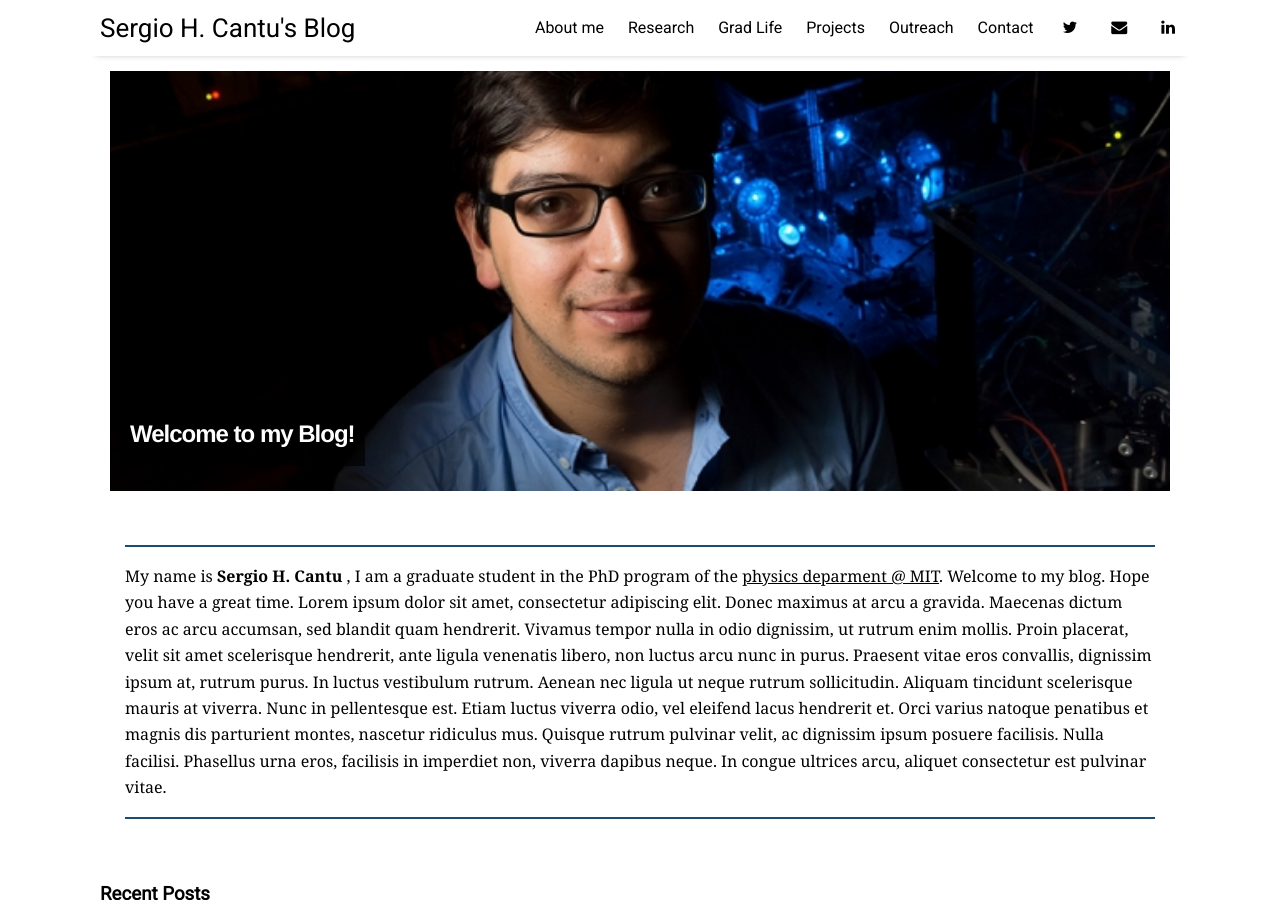
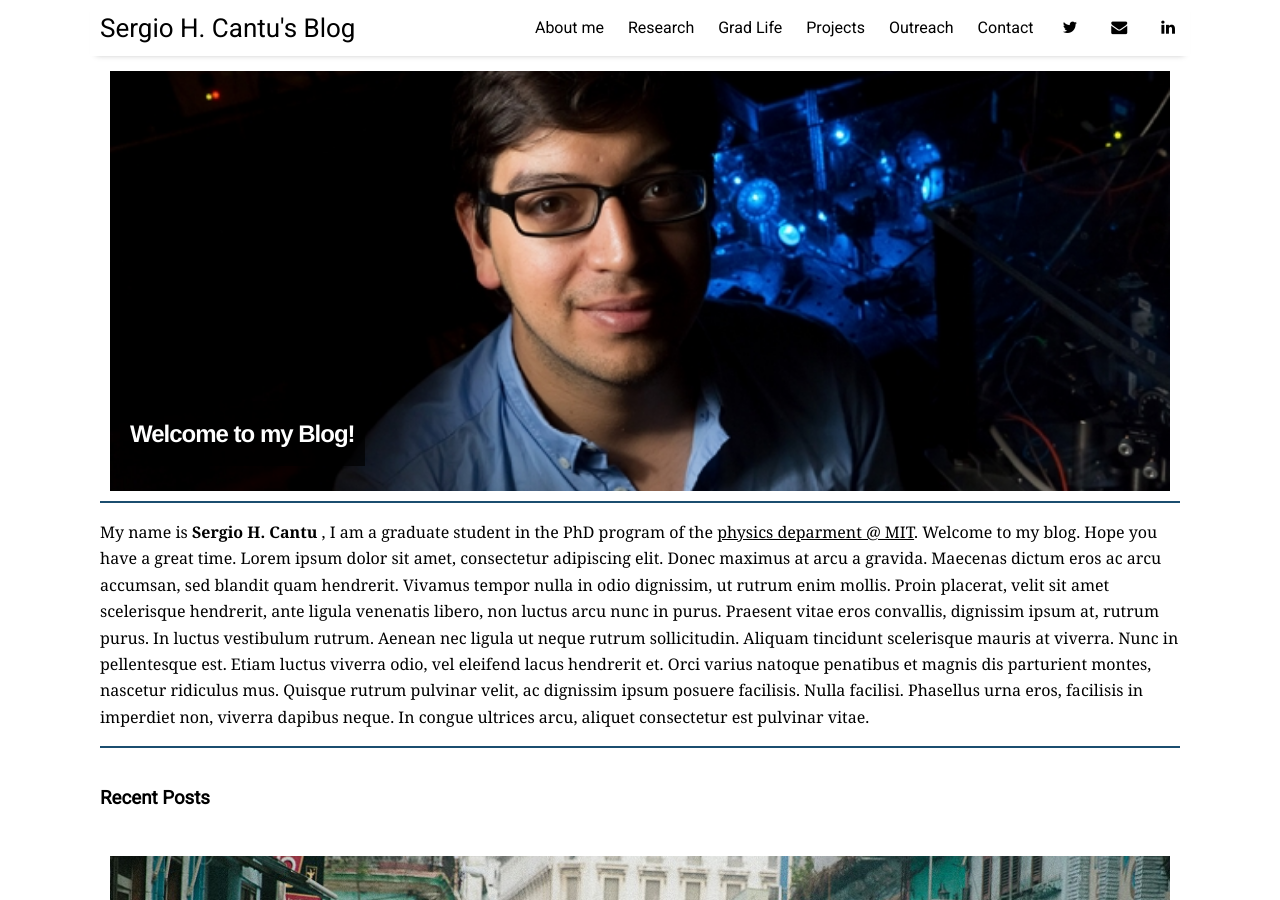
Before and after one commit to ChekHub/chekhub.github.io, a Jekyll site: the page built from index.html, in a window 1280 px wide and 900 px high. Built offline with Jekyll 4.4.1, drawn with Linux system fonts in a browser that asks for light colours; nearby versions of some CDN libraries; the list of posts is cut into pages by our own code.

Commit message:
Update home.html

```diff
--- a/_layouts/home.html
+++ b/_layouts/home.html
@@ -10,11 +10,7 @@ title: Home
 </a>
 <article>
 
-<br>
 
-<table cellspacing="0" cellpadding="0" border="0" width="100%">
-  <tr>
-      <td align="center" bgcolor="#ffffff" style="border-radius: 0 0 3px 3px; padding: 25px;">
 <table cellspacing="0" cellpadding="0" border="0" width="100%">
   <tr>
       <td align="left">
@@ -28,9 +24,7 @@ title: Home
       </td>
   </tr>
 </table>
-      </td>
-  </tr>
-</table>
+
 
 <br>
 
```
Lines whose indentation alone changed are shown as unchanged.
